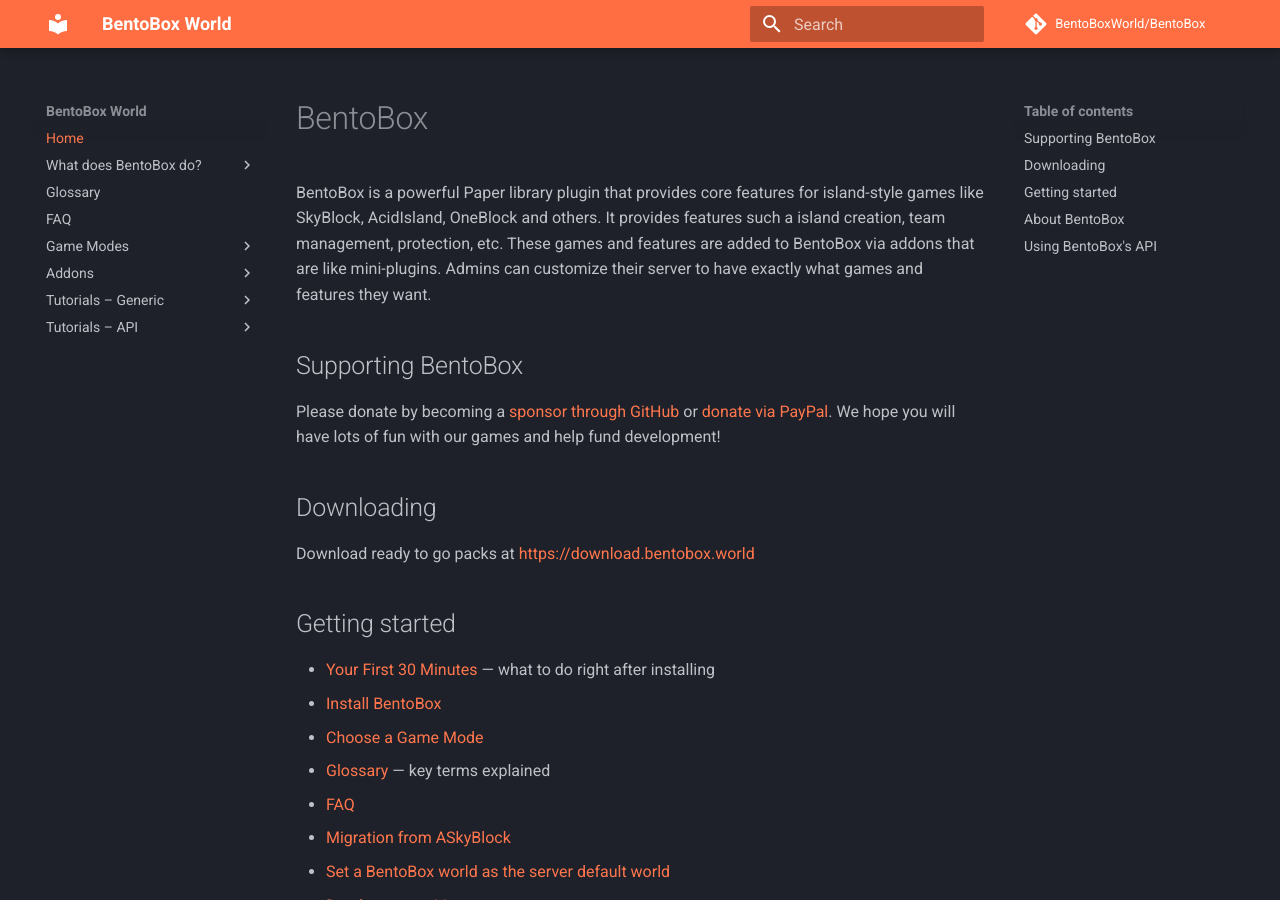
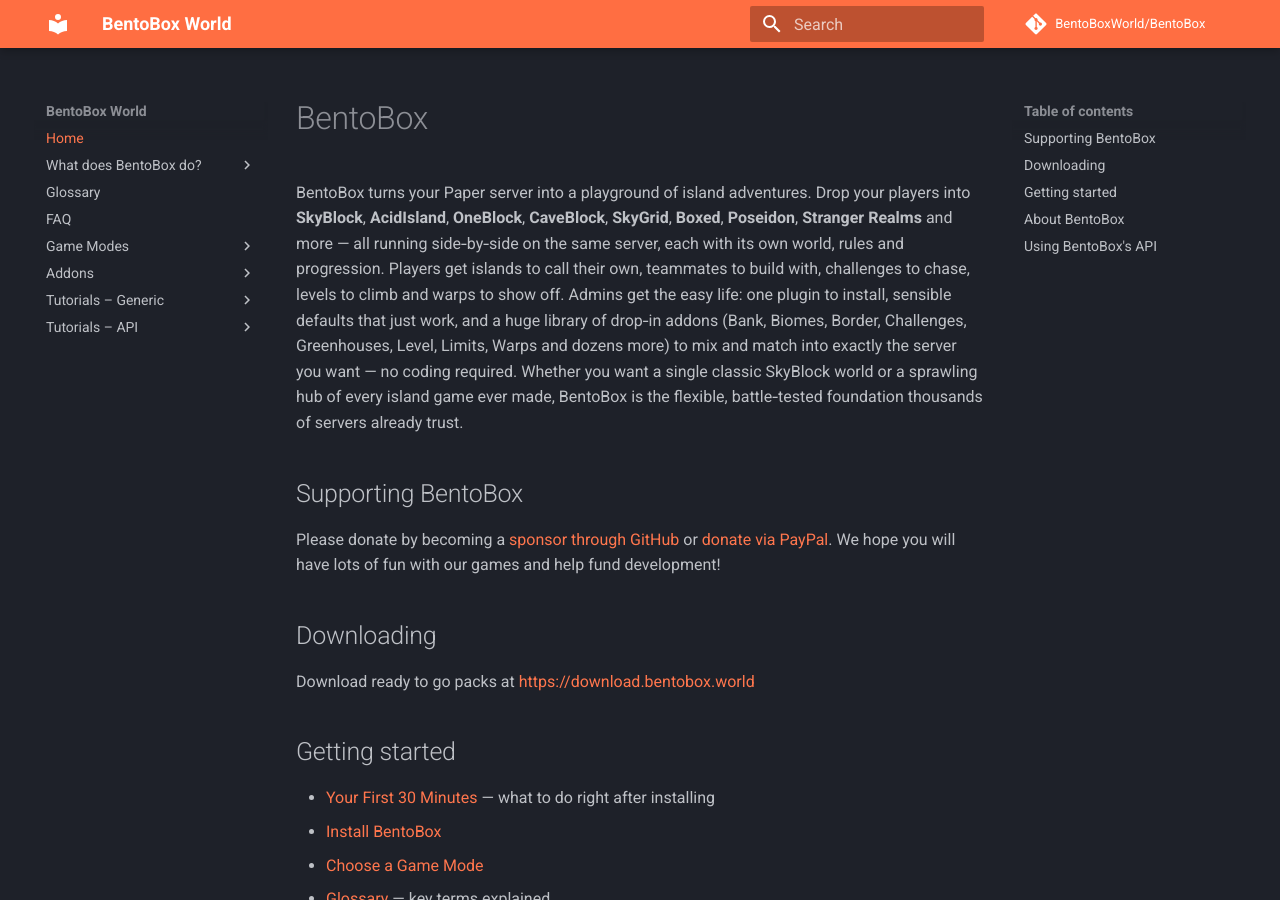
Before and after one commit to BentoBoxWorld/docs, an MkDocs documentation site: the page built from docs/index.md, in a window 1280 px wide and 900 px high. Built offline with MkDocs 1.6.1 and Material for MkDocs 9.7.7, drawn with Linux system fonts in a browser that asks for light colours; comment, search, counter and statistics services are not loaded.

Commit message:
docs: rewrite landing page intro to highlight gameplay and admin ease (#46)
Refocus the opening paragraph on player fun and admin convenience,
naming the available game modes and addons to better convey the
flexibility of the platform.

Co-authored-by: Claude Opus 4.6 <noreply@anthropic.com>

```diff
--- a/docs/index.md
+++ b/docs/index.md
@@ -1,6 +1,6 @@
 # BentoBox
 
-BentoBox is a powerful Paper library plugin that provides core features for island-style games like SkyBlock, AcidIsland, OneBlock and others. It provides features such a island creation, team management, protection, etc. These games and features are added to BentoBox via addons that are like mini-plugins. Admins can customize their server to have exactly what games and features they want.
+BentoBox turns your Paper server into a playground of island adventures. Drop your players into **SkyBlock**, **AcidIsland**, **OneBlock**, **CaveBlock**, **SkyGrid**, **Boxed**, **Poseidon**, **Stranger Realms** and more — all running side‑by‑side on the same server, each with its own world, rules and progression. Players get islands to call their own, teammates to build with, challenges to chase, levels to climb and warps to show off. Admins get the easy life: one plugin to install, sensible defaults that just work, and a huge library of drop‑in addons (Bank, Biomes, Border, Challenges, Greenhouses, Level, Limits, Warps and dozens more) to mix and match into exactly the server you want — no coding required. Whether you want a single classic SkyBlock world or a sprawling hub of every island game ever made, BentoBox is the flexible, battle‑tested foundation thousands of servers already trust.
 
 ## Supporting BentoBox
 
```
